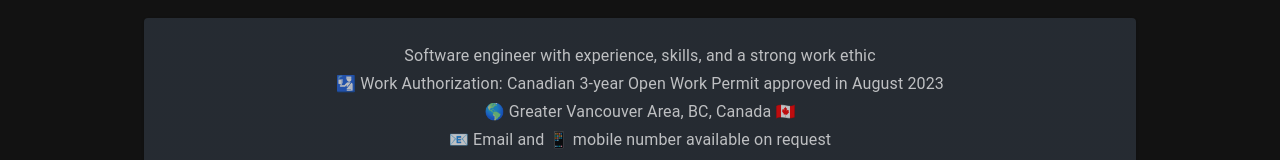
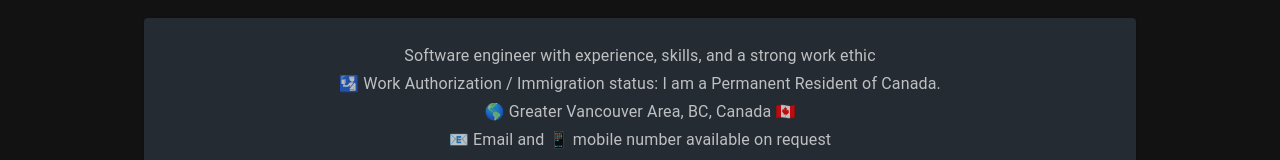
Before and after one commit to aqib-bhat/aqibmedes, a React (Create React App) app: page /resume in a window 1280 px wide. Shown: the part 222-382 px from the top of the page. Built offline with nearby package versions, Linux system fonts and the light colour scheme; the HTML template or start-up script is replaced by a standard one.

Commit message:
Update work auth

```diff
--- a/src/views/Resume.tsx
+++ b/src/views/Resume.tsx
@@ -48,8 +48,8 @@ export default function Resume() {
                       work ethic
                     </Typography>
                     <Typography variant="subtitle1">
-                      🛂 Work Authorization: Canadian 3-year Open Work Permit
-                      approved in August 2023
+                      🛂 Work Authorization / Immigration status: I am a
+                      Permanent Resident of Canada.
                     </Typography>
                     <Typography variant="subtitle1">
                       🌎 Greater Vancouver Area, BC, Canada 🇨🇦
```
